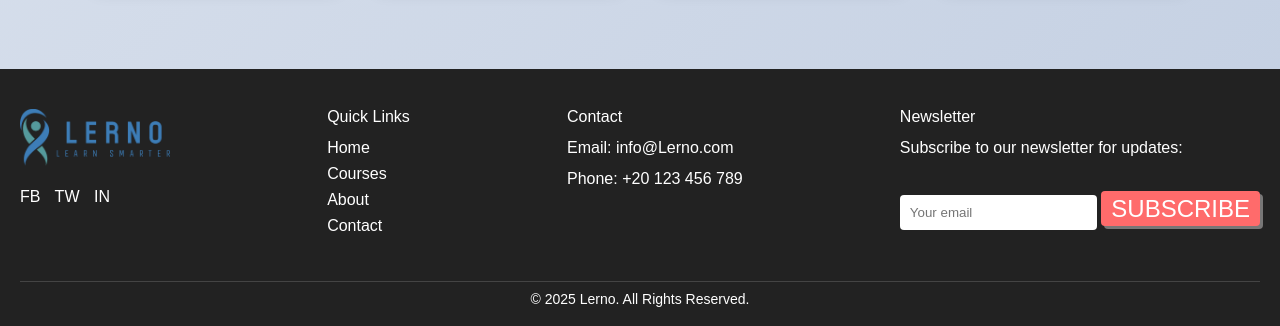
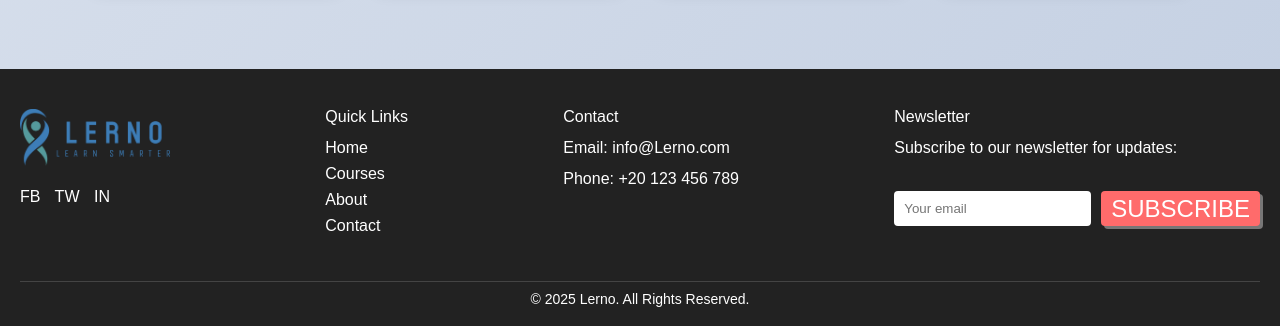
Before and after one commit to Omr-123/Web_Programing, a PHP site: page / in a window 1280 px wide. Shown: the part 3049-3375 px from the top of the page. Run offline with PHP 8.4, Linux system fonts and the light colour scheme.

Commit message:
editing footer and adding new javascript file for home page including testimonial,Achievements,Call to action and instructor and adding css to them

```diff
--- a/Projectttt/css-Files/index.css
+++ b/Projectttt/css-Files/index.css
@@ -183,7 +183,7 @@ footer {
     padding-top: 10px;
 }
 
-<<<<<<< HEAD .newsletter-form {
+.newsletter-form {
     display: flex;
     gap: 10px;
     align-items: center;
```
